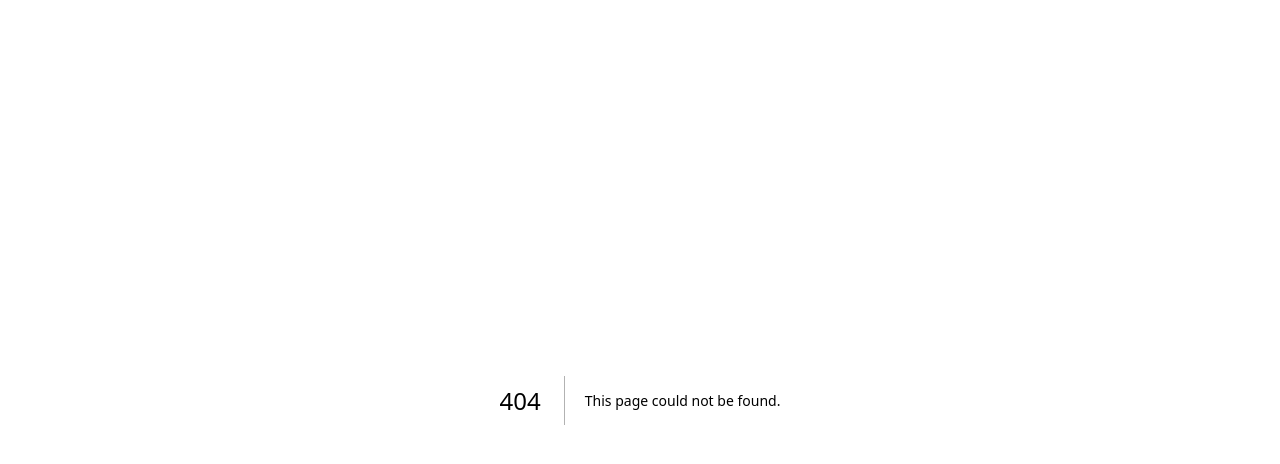
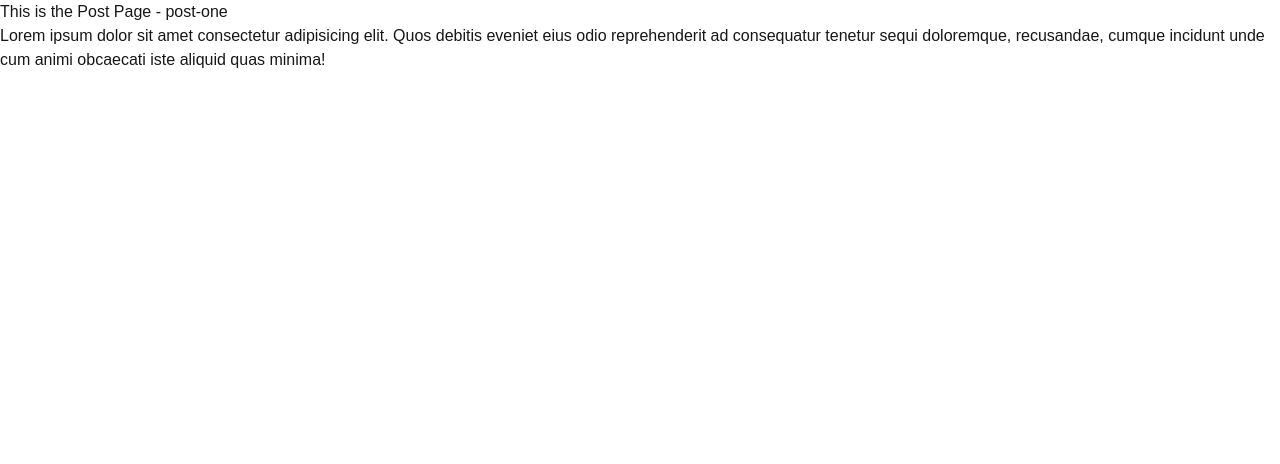
Before and after one commit to KasTasElis/my-next-playground, a Next.js app: page /blog/post-one in a window 1280 px wide. Before the commit this address had no page. Shown: the top 464 px of the page. Built offline with nearby package versions, Linux system fonts and the light colour scheme.

Commit message:
initial blog setup

```diff
--- /dev/null
+++ b/app/blog/[post]/page.tsx
@@ -0,0 +1,16 @@
+export default async function Post(props: PageProps<"/blog/[post]">) {
+  const { post } = await props.params;
+
+  return (
+    <div>
+      <h3>This is the Post Page - {post}</h3>
+
+      <p>
+        Lorem ipsum dolor sit amet consectetur adipisicing elit. Quos debitis
+        eveniet eius odio reprehenderit ad consequatur tenetur sequi doloremque,
+        recusandae, cumque incidunt unde cum animi obcaecati iste aliquid quas
+        minima!
+      </p>
+    </div>
+  );
+}
--- /dev/null
+++ b/app/blog/page.tsx
@@ -0,0 +1,19 @@
+import Link from "next/link";
+
+const posts = ["post-one", "post-two", "post-three"];
+
+export default function Blog() {
+  return (
+    <div>
+      <h3>This is the blog index:</h3>
+
+      <ul>
+        {posts.map((post) => (
+          <li key={post}>
+            <Link href={`/blog/${post}`}>{post}</Link>
+          </li>
+        ))}
+      </ul>
+    </div>
+  );
+}
```
